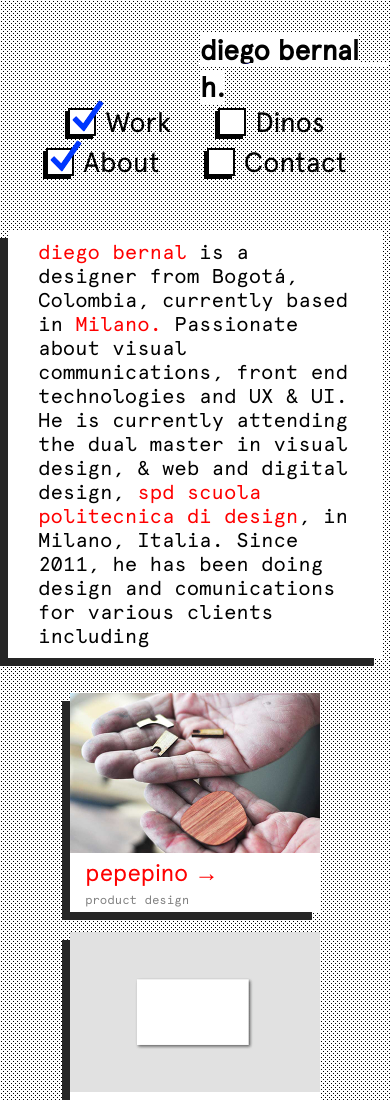
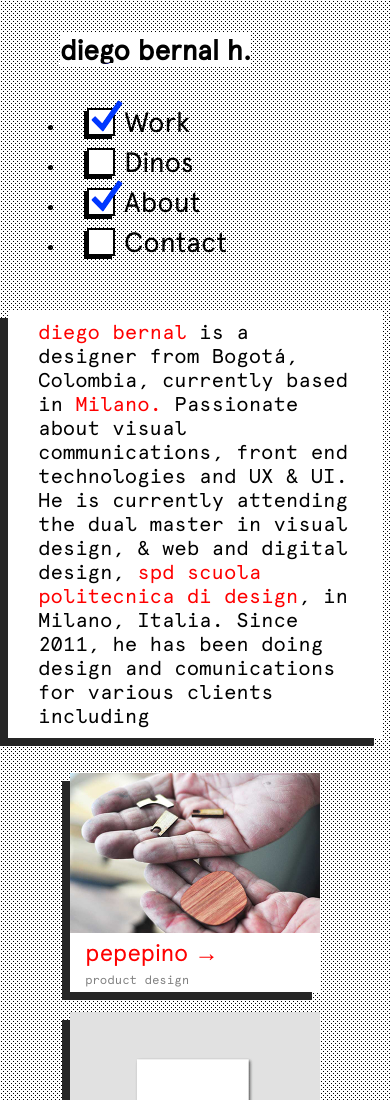
Before and after one commit to diegobernalh/diegobernalh.github.io, a plain HTML site: page index.html in a window 390 px wide. Shown: the top 1100 px of the page. Drawn offline with nearby package versions, Linux system fonts and the light colour scheme.

Commit message:
fixed nav and mobile view (logo and footer)

```diff
--- a/CSS/project1.css
+++ b/CSS/project1.css
@@ -44,7 +44,6 @@ h1 {
     top: 10px;
     left: 200px;
     z-index: 1;
-    s
 }
 
 .contentnav {
@@ -101,20 +100,15 @@ label {
 
 /*-----CONTENT-----*/
 
-.contentewrap{
-
+.contentewrap {
     width: 100%;
     max-width: 800px;
     margin: auto;
     text-align: center;
-
     z-index: 1;
-
 }
 
-
 .contentme {
-
     width: 100%;
     max-width: 800px;
     margin: auto;
@@ -324,6 +318,7 @@ footer {
 .back {
     position: absolute;
     left: 0;
+    left: 2%;
     text-align: left;
     width: 300px;
 }
@@ -361,26 +356,26 @@ footer {
     footer a {
         font-size: 20px;
     }
+    .content h2 {
+        margin-left: 20px;
+    }
 }
 
 @media (max-width: 600px) {
-    nav ul {
-        padding-right: 50px;
+    .checkboxes {
+        display: list-item;
+        text-align: left;
+        width: 70%;
+        margin: 0 auto;
     }
-    nav {
-        margin-top: -44px;
-    }
-    nav ul li {
-        font-size: 24px;
-    }
-    header h1 {
-        padding-left: 20px;
-        font-size: 24px;
+    h1 {
+        position: fixed;
+        top: 10px;
+        left: 60px;
+        z-index: 1;
     }
 }
-
-
-/*---------------------------------*/
+/*--------------GLITCH_LOGO-------------------*/
 
 .glitch {
     font-family: 'Apercu';
--- a/CSS/style.css
+++ b/CSS/style.css
@@ -250,37 +250,37 @@
         font-family: 'TimesNewRamen-Regular';
         src: url('../font/TimesNewRamen-Regular.ttf') format('truetype');
     }
-    /*-----MEDIA QUERIES
+    /*-----MEDIA QUERIES-----*/
 
     @media (max-width: 900px) {
-    .project1 {
-        width: 38%;
+        .back a {
+            font-size: 20px;
         }
-    .project1 h2 {
-        position: absolute;
-        left: 20px;
-        top: 20px;
+        .next a {
+            font-size: 20px;
+        }
+        footer a {
+            font-size: 20px;
+        }
+        .content h2 {
+            margin-left: 20px;
         }
     }
 
     @media (max-width: 600px) {
-    .project1 {
-        width: 68%;
+        .checkboxes {
+            display: list-item;
+            text-align: left;
+            width: 70%;
+            margin: 0 auto;
         }
-    nav ul {
-        padding-right: 50px;
+        h1 {
+            position: fixed;
+            top: 10px;
+            left: 60px;
+            z-index: 1;
         }
-    nav {
-        margin-top: -44px;
     }
-    nav ul li {
-        font-size: 24px;
-    }
-    header h1 {
-        padding-left: 20px;
-        font-size: 24px;
-    }
-}-----*/
     /*-----LOGO_GLITCH-----*/
 
     .glitch {
```
Also changed, not shown: project1.html (+29 -15 lines). Lines whose indentation alone changed are shown as unchanged.
